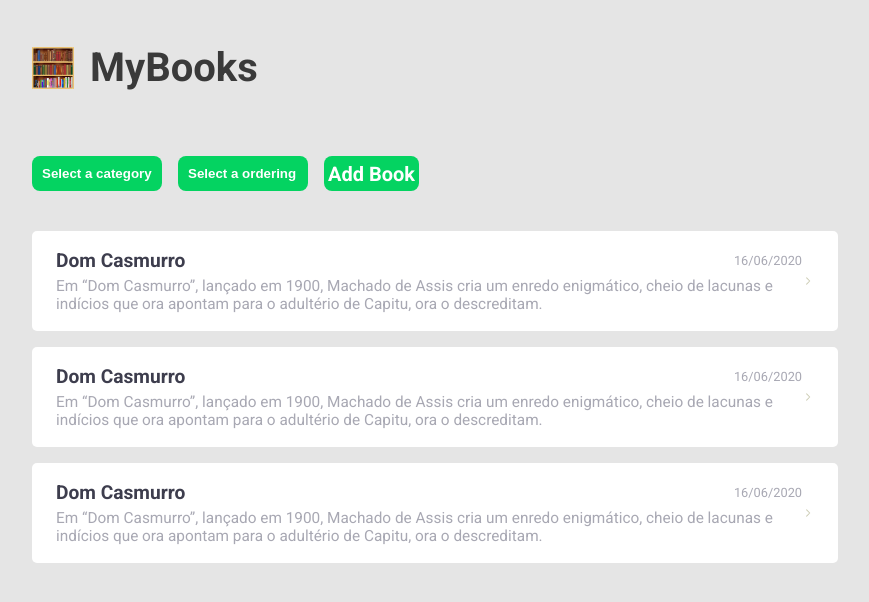
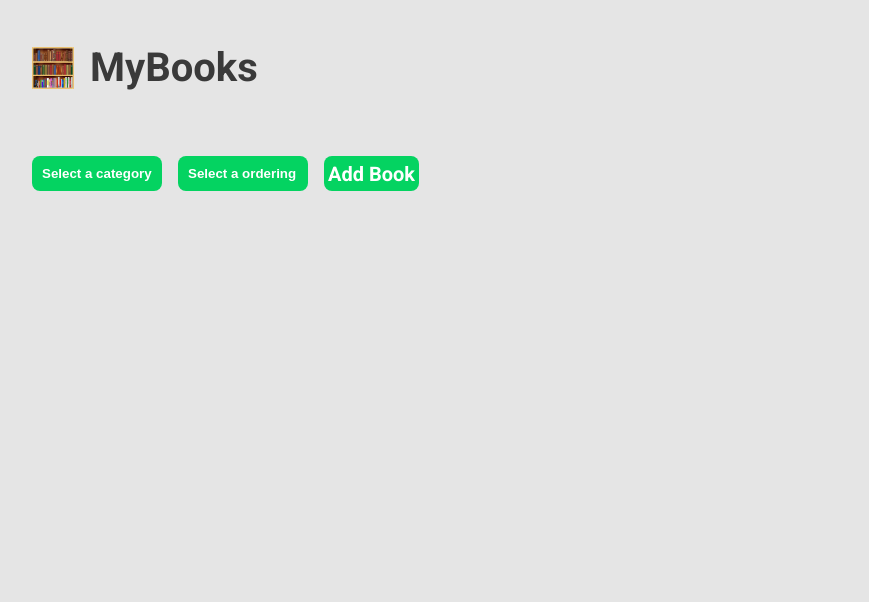
Before and after one commit to silvasouzaadriano/my-books, a React (Create React App) app: page / in a window 1280 px wide. Shown: the top 602 px of the page, without its empty margins (148-1017 px from the left). Built offline with nearby package versions, Linux system fonts and the light colour scheme.

Commit message:
Loading books on Dashboard

```diff
--- a/package.json
+++ b/package.json
@@ -12,6 +12,8 @@
     "@types/react-dom": "^16.9.0",
     "@unform/core": "^2.1.3",
     "@unform/web": "^2.1.3",
+    "date-fns": "^2.14.0",
+    "date-fns-tz": "^1.0.10",
     "polished": "^3.6.5",
     "react": "^16.13.1",
     "react-dom": "^16.13.1",
--- a/src/pages/Book/Add/index.tsx
+++ b/src/pages/Book/Add/index.tsx
@@ -53,7 +53,7 @@ const AddBook: React.FC = () => {
   const [bookCategories, setBookCategories] = useState<BookCategoryState[]>([]);
   const [bookCategoryId, setBookcategoryId] = useState('none');
   const [newBookData, setNewBookData] = useState<NewBookData[]>(() => {
-    const storagedBooks = localStorage.getItem('@MyBooks:newBookData');
+    const storagedBooks = localStorage.getItem('@MyBooks:books');
 
     if (storagedBooks) {
       return JSON.parse(storagedBooks);
@@ -68,7 +68,7 @@ const AddBook: React.FC = () => {
   }, [bookCategory]);
 
   useEffect(() => {
-    localStorage.setItem('@MyBooks:newBookData', JSON.stringify(newBookData));
+    localStorage.setItem('@MyBooks:books', JSON.stringify(newBookData));
   }, [newBookData]);
 
   const handleSubmit = useCallback(
--- a/src/pages/Dashboard/index.tsx
+++ b/src/pages/Dashboard/index.tsx
@@ -9,9 +9,28 @@ import {
   BookCategoryState,
 } from '../../context/BookCategoryContext';
 
+interface Book {
+  id: string;
+  timestamp: Date;
+  title: string;
+  description: string;
+  author: string;
+  category: string;
+  deleted?: boolean;
+}
+
 const Dashboard: React.FC = () => {
   const { bookCategory } = useBookCategory();
   const [bookCategories, setBookCategories] = useState<BookCategoryState[]>([]);
+  const [books, setBooks] = useState<Book[]>(() => {
+    const storagedBooks = localStorage.getItem('@MyBooks:books');
+
+    if (storagedBooks) {
+      return JSON.parse(storagedBooks);
+    }
+    return [];
+  });
+
   const history = useHistory();
 
   useEffect(() => {
@@ -61,48 +80,18 @@ const Dashboard: React.FC = () => {
       </Categories>
 
       <Books>
-        <Link to="/viewdetailbook">
-          <div>
+        {books.map((book) => (
+          <Link to="/viewdetailbook">
             <div>
-              <strong>Dom Casmurro</strong>
-              <span>16/06/2020</span>
+              <div>
+                <strong>{book.title}</strong>
+                <span>{book.timestamp}</span>
+              </div>
+              <p>{book.description}</p>
             </div>
-            <p>
-              Em “Dom Casmurro”, lançado em 1900, Machado de Assis cria um
-              enredo enigmático, cheio de lacunas e indícios que ora apontam
-              para o adultério de Capitu, ora o descreditam.
-            </p>
-          </div>
-          <FiChevronRight size={20} />
-        </Link>
-        <Link to="/viewdetailbook">
-          <div>
-            <div>
-              <strong>Dom Casmurro</strong>
-              <span>16/06/2020</span>
-            </div>
-            <p>
-              Em “Dom Casmurro”, lançado em 1900, Machado de Assis cria um
-              enredo enigmático, cheio de lacunas e indícios que ora apontam
-              para o adultério de Capitu, ora o descreditam.
-            </p>
-          </div>
-          <FiChevronRight size={20} />
-        </Link>
-        <Link to="/viewdetailbook">
-          <div>
-            <div>
-              <strong>Dom Casmurro</strong>
-              <span>16/06/2020</span>
-            </div>
-            <p>
-              Em “Dom Casmurro”, lançado em 1900, Machado de Assis cria um
-              enredo enigmático, cheio de lacunas e indícios que ora apontam
-              para o adultério de Capitu, ora o descreditam.
-            </p>
-          </div>
-          <FiChevronRight size={20} />
-        </Link>
+            <FiChevronRight size={20} />
+          </Link>
+        ))}
       </Books>
     </>
   );
```
Also changed, not shown: 1 other file (tests, documents, lock files or other folders).
